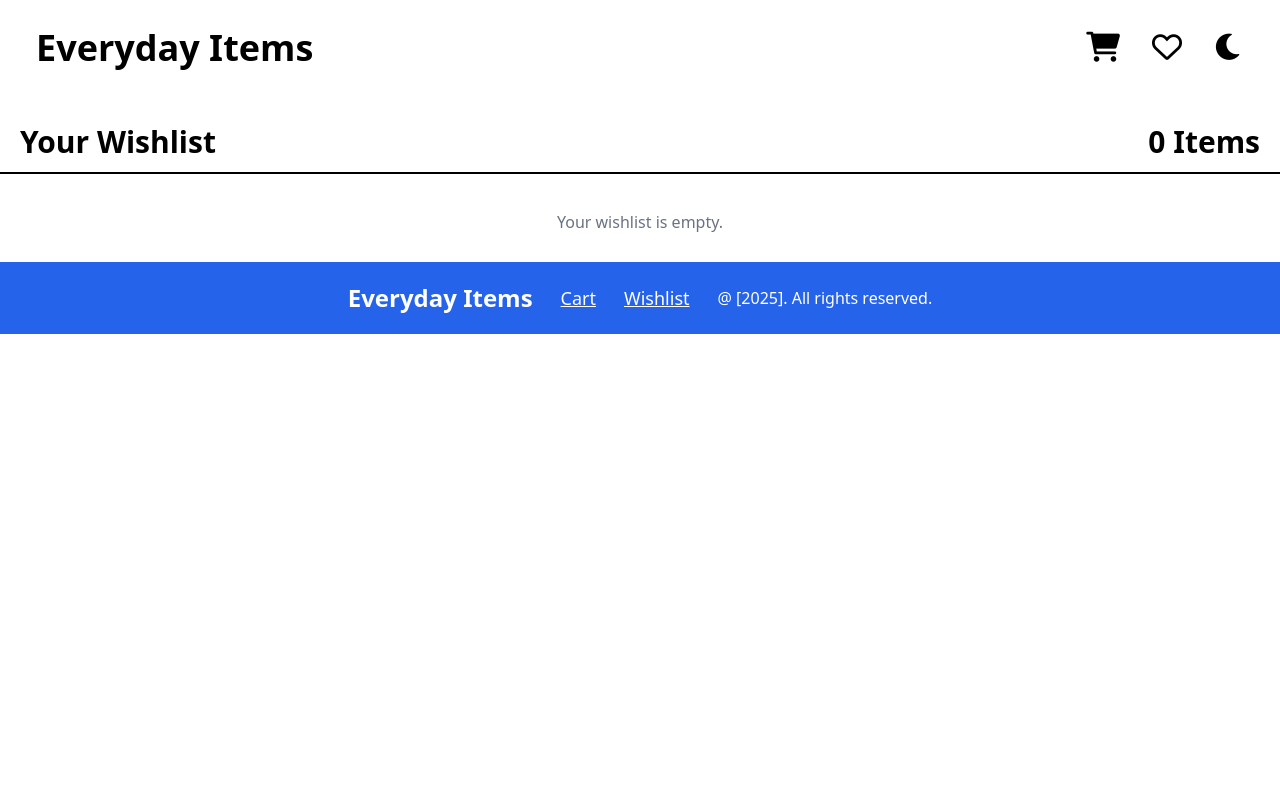
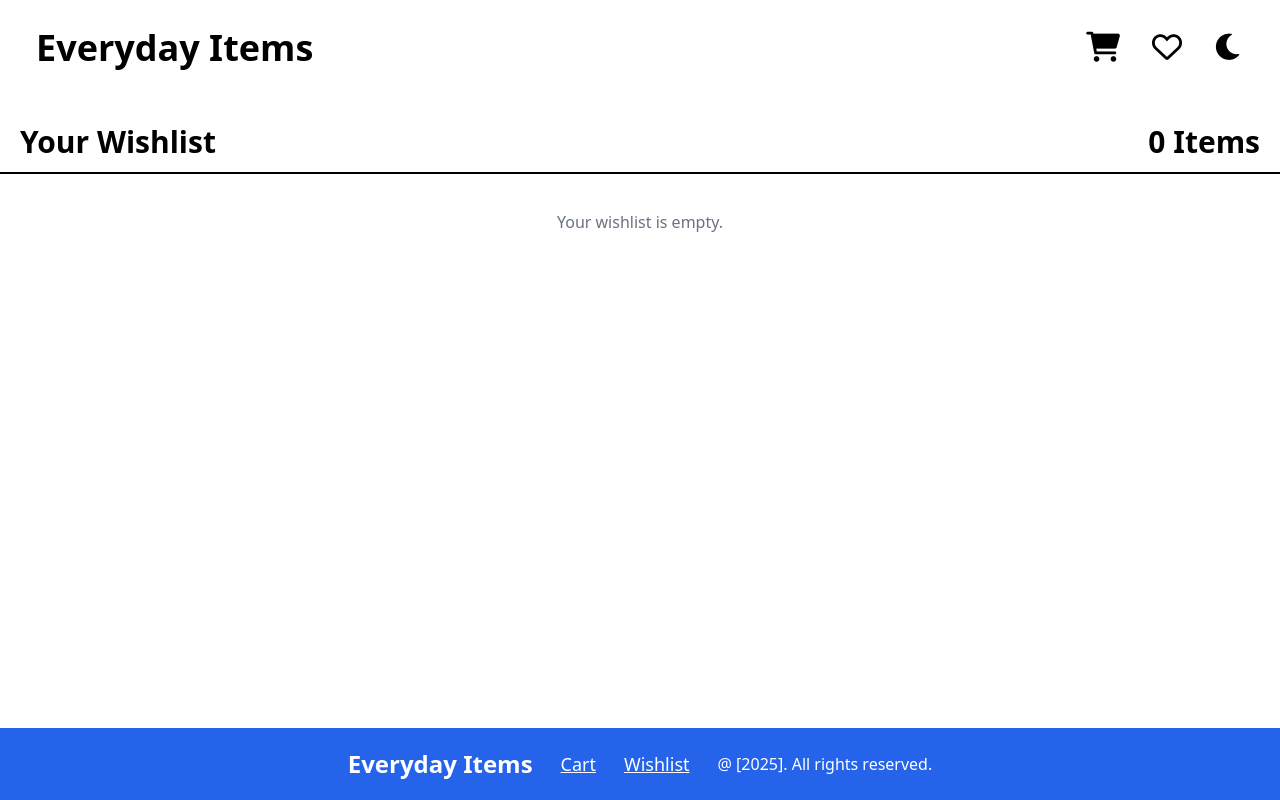
Before and after one commit to blur-r/everyday-items, a React (Vite) app: page /wishlist in a window 1280 px wide. Built offline with nearby package versions, Linux system fonts and the light colour scheme.

Commit message:
fixed the footer issue

```diff
--- a/src/pages/Cart.tsx
+++ b/src/pages/Cart.tsx
@@ -2,6 +2,7 @@
 import Footer from "../components/Footer"
 import CartCard from "../components/CartCard"
 import { useAppContext } from "../context/AppContext";
+import { Link } from "react-router-dom";
 const Cart: React.FC = () => {
 
     const { cart } = useAppContext();
@@ -54,10 +55,13 @@
                                     <i className="fas fa-arrow-right"></i>
                                     Proceed to Checkout
                                 </button>
-                                <button className="flex items-center justify-center  w-[80%] text-center gap-2 bg-white hover:bg-gray-300 text-black text-sm px-7 py-2 shadow-[0_0_11px_-1px_rgba(0,0,0,0.25)] rounded-md  sm:font-semibold sm:px-2">
-                                    <i className="fas fa-shopping-bag"></i>
-                                    Continue Shopping
-                                </button>
+                                <Link to="/" className="w-[80%]">
+                                    <button className="flex items-center justify-center w-full  text-center gap-2 bg-white hover:bg-gray-300 text-black text-sm px-7 py-2 shadow-[0_0_11px_-1px_rgba(0,0,0,0.25)] rounded-md  sm:font-semibold sm:px-2">
+                                        <i className="fas fa-shopping-bag"></i>
+                                        Continue Shopping
+                                    </button>
+                                </Link>
+
                             </div>
                         </div>
                     </div>
--- a/src/pages/Wishlist.tsx
+++ b/src/pages/Wishlist.tsx
@@ -20,10 +20,10 @@
     const finalTotalPrice = totalPrice.toFixed(2);
 
     return (
-        <div>
+        <div className="flex flex-col min-h-screen">
             <Header />
 
-            {/* Top Header */}
+            <main className="flex-1">
                 <div className="flex justify-between border-b-2 pb-3 px-5 mt-7">
                     <h1 className="text-xl font-semibold sm:text-3xl">Your Wishlist</h1>
                     <p className="text-xl font-semibold sm:text-3xl">
@@ -31,7 +31,6 @@
                     </p>
                 </div>
 
-            {/* Wishlist Grid */}
                 <div className="grid gap-6 [grid-template-columns:repeat(auto-fill,minmax(300px,300px))] py-4 px-10 justify-center mt-5">
                     {wishlist.length > 0 ? (
                         wishlist.map((product) => (
@@ -48,7 +47,6 @@
                     )}
                 </div>
 
-            {/* Footer Actions */}
                 {wishlist.length > 0 && <div className="flex flex-col justify-between px-5 sm:flex-row sm:items-center">
                     <div className="flex justify-center mb-2.5 gap-6">
                         <p className="font-semibold sm:text-2xl">Estimated total</p>
@@ -72,6 +70,8 @@
                         </div>
                     </div>
                 </div>}
+            </main>
+
 
             <Footer />
         </div>
```
Lines whose indentation alone changed are shown as unchanged.
